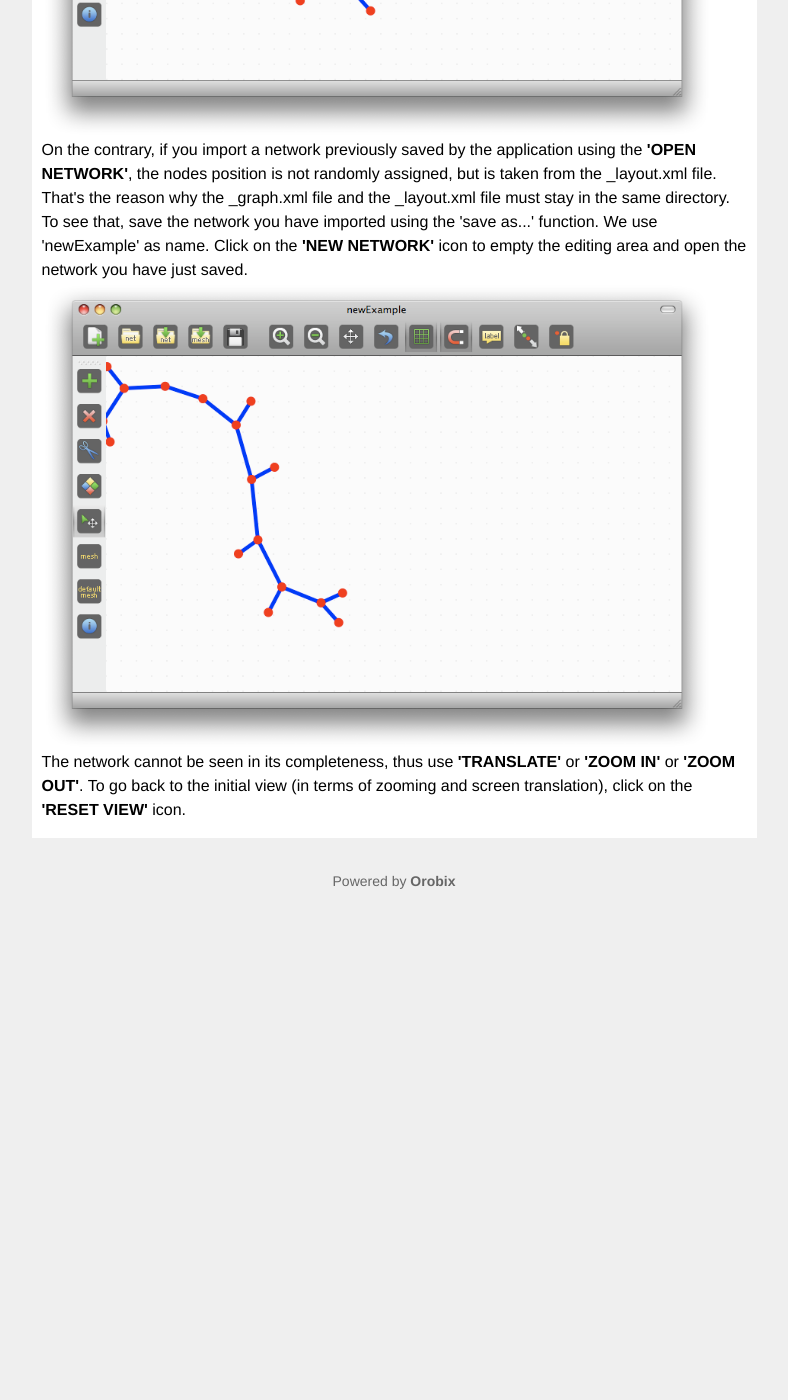
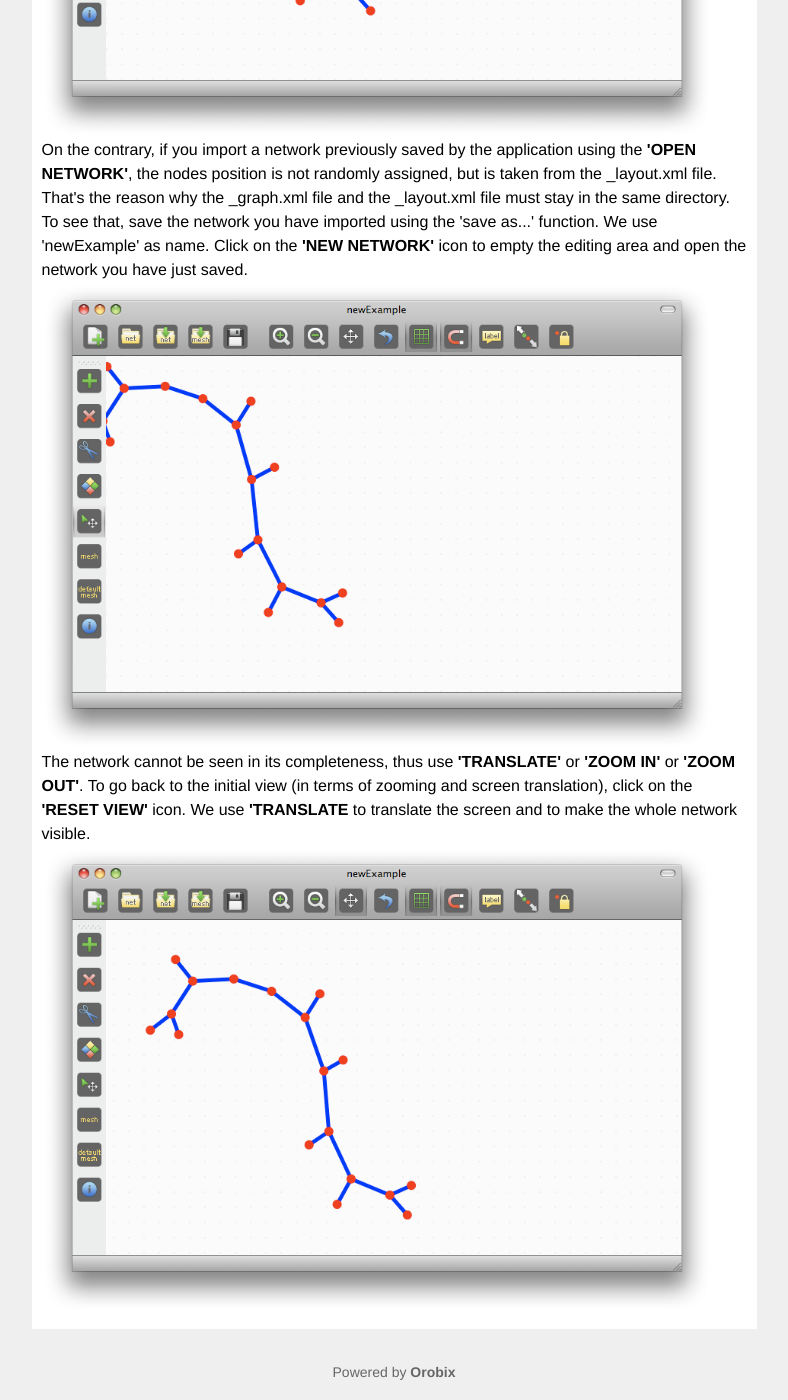
Before and after one commit to archTk/archtk.github.com, a Jekyll site: the page built from tutorial.html, in a window 1280 px wide and 1400 px high, scrolled down 11133 px. Shown: the whole window, without its empty margins (246-1034 px from the left). Built offline with Jekyll 4.4.1, drawn with Linux system fonts in a browser that asks for light colours; before the commit the page ends 12042 px from its top, so only the background shows below that.

Commit message:
buton color gradient for IE

```diff
--- a/css/styles.css
+++ b/css/styles.css
@@ -87,6 +87,8 @@
     background-color: #6ECF36;
     background-image: -moz-linear-gradient(center top, #6ECF36 0%, #4E9326 100%);
     background-image: -webkit-gradient(linear, left top, left bottom, color-stop(0.00, #6ECF36), color-stop(1.00, #4E9326));
+    filter:  progid:DXImageTransform.Microsoft.gradient(GradientType=0,startColorstr='#6ECF36', endColorstr='#4E9326'); /* IE6 & IE7 */
+    -ms-filter: "progid:DXImageTransform.Microsoft.gradient(GradientType=0,startColorstr='#6ECF36', endColorstr='#4E9326')"; /* IE8 */
     color: white;
     font-weight: normal;
     margin: 0 10px 0 10px;
--- a/index.html
+++ b/index.html
@@ -5,5 +5,5 @@
 
 <h2>Welcome</h2>
 <div class="description">
-    <p>The archTk is an open-source toolkit developed in the context of the ARCH FP7 project. It is currently composed of the ARCH Network Editor and the pyNS solver.<br /><br />It allows the creation of model-based patient-specific vascular networks to be used for blood flow simulations. Simulations are carried out with the pyNS solver, which, beyond running the simulations, provides network meshing capabilities.<br />Elements characteristics, simulation parameters and boundary conditions can be easily defined before performing the simulations.<br />Simulation results are then dispalyed.</p>
+    <p>The archTk is an open-source toolkit developed in the context of the ARCH FP7 project. It is currently composed of the ARCH Network Editor and the pyNS solver.<br /><br />It allows the creation of model-based patient-specific vascular networks to be used for blood flow simulations. Simulations are carried out with the pyNS solver, which, beyond running the simulations, provides network meshing capabilities.<br />Elements characteristics, simulation parameters and boundary conditions can be easily defined before performing the simulations.<br />Simulation results are then displayed.</p>
 </div>
--- a/tutorial.html
+++ b/tutorial.html
@@ -101,16 +101,19 @@
     </div>
 to disentangle the network.
     <div class="screenshot_container">
-            <img class="screenshot" src="media/unravelledNet.png" alt="Imported netwrok">
+            <img class="screenshot" src="media/unravelledNet.png" alt="Disentagled netwrok">
     </div>
 If you want the position of any node to be blocked during this operation, select the node and click on the <b>BLOCK NODE POSITION'</b> icon. The blocked nodes have a dark red contour and do not move when the net is disentangled.
     <div class="screenshot_container">
-            <img class="screenshot" src="media/blockedNodes.png" alt="Imported netwrok">
+            <img class="screenshot" src="media/blockedNodes.png" alt="Block nodes">
     </div>
 On the contrary, if you import a network previously saved by the application using the <b>'OPEN NETWORK'</b>, the nodes position is not randomly assigned, but is taken from the _layout.xml file. That's the reason why the _graph.xml file and the _layout.xml file must stay in the same directory.<br />To see that, save the network you have imported using the 'save as...' function. We use 'newExample' as name. Click on the <b>'NEW NETWORK'</b> icon to empty the editing area and open the network you have just saved.
     <div class="screenshot_container">
-            <img class="screenshot" src="media/newExample.png" alt="Imported netwrok">
+            <img class="screenshot" src="media/newExample.png" alt="New network">
     </div>
-The network cannot be seen in its completeness, thus use <b>'TRANSLATE'</b> or <b>'ZOOM IN'</b> or <b>'ZOOM OUT'</b>. To go back to the initial view (in terms of zooming and screen translation), click on the <b>'RESET VIEW'</b> icon.
+The network cannot be seen in its completeness, thus use <b>'TRANSLATE'</b> or <b>'ZOOM IN'</b> or <b>'ZOOM OUT'</b>. To go back to the initial view (in terms of zooming and screen translation), click on the <b>'RESET VIEW'</b> icon. We use <b>'TRANSLATE</b> to translate the screen and to make the whole network visible.
+    <div class="screenshot_container">
+            <img class="screenshot" src="media/networkTranslated.png" alt="Network all visible">
+    </div>
 </p>
 </div>
```
Also changed, not shown: media/networkTranslated.png (added).
